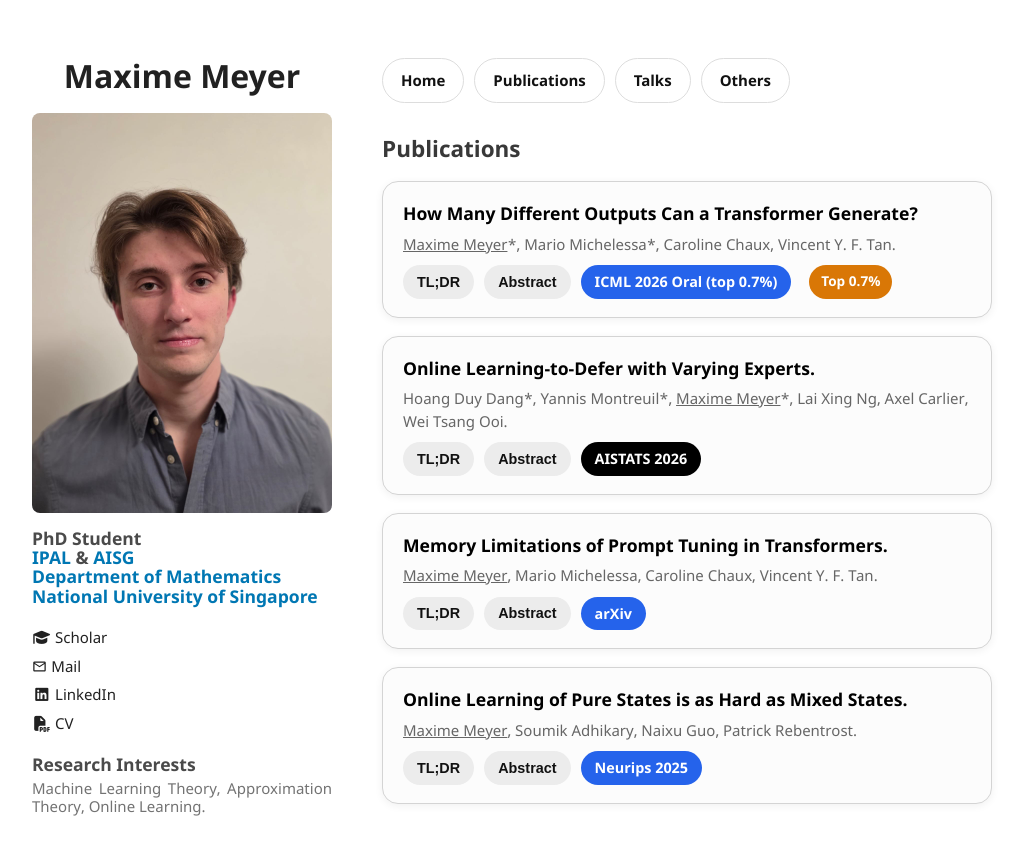
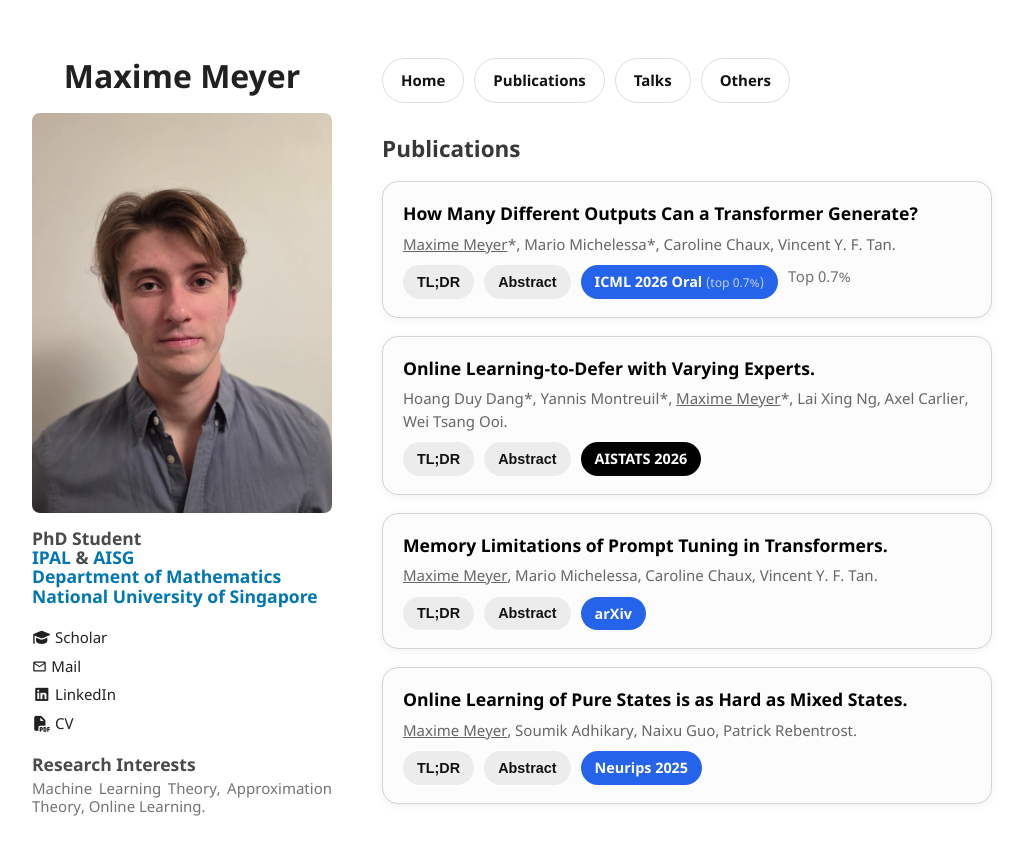
Before and after one commit to meyermaxime/meyermaxime.github.io, a Jekyll site: the page built from p_publications.html, in a window 1280 px wide. Shown: the top 855 px of the page, without its empty margins (128-1151 px from the left). Built offline with Jekyll 4.4.1, drawn with Linux system fonts in a browser that asks for light colours.

Commit message:
Update style.scss

```diff
--- a/assets/css/style.scss
+++ b/assets/css/style.scss
@@ -135,15 +135,10 @@
   line-height: 1.6;
 }
 
-.pub-badge {
-  display: inline-block;
-  padding: 6px 12px;
-  border-radius: 999px;
-  background: #d97706;
-  color: white;
-  font-size: 0.85rem;
-  font-weight: 600;
-  margin-left: 8px;
+.pub-meta {
+  font-size: 0.85em;
+  opacity: 0.7;
+  font-weight: normal;
 }
 
 .pub-link {
```
